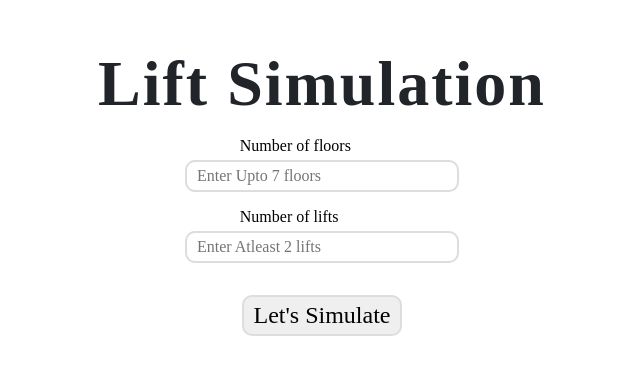
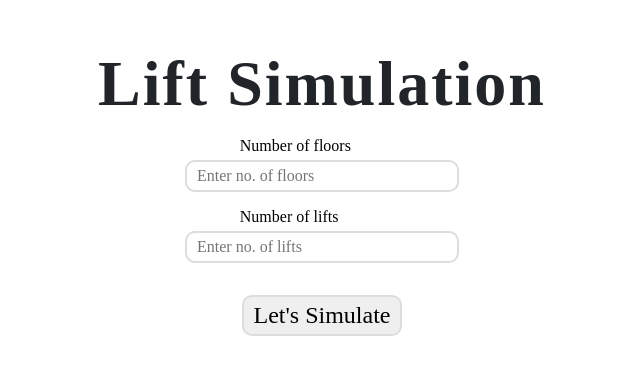
Before and after one commit to DedSec2050/Web_Dev_dump_Lift_simulation_v3, a plain HTML site: page index.html in a window 1280 px wide. Shown: the part 209-584 px from the top of the page, 318-958 px from the left. Drawn offline with Linux system fonts and the light colour scheme.

Commit message:
Updated repo

```diff
--- a/index.html
+++ b/index.html
@@ -14,11 +14,11 @@
       <h1 class="page-heading">Lift Simulation</h1>
       <div class="noOfFloor input_container">
         <label for="floorNumber">Number of floors</label>
-        <input type="Number" id="floorNumber" class="lift-sim_input" placeholder="Enter Upto 7 floors" required/>
+        <input type="Number" id="floorNumber" class="lift-sim_input" placeholder="Enter no. of floors" required/>
       </div>
       <div class="noOfLift input_container">
         <label for="liftNumber">Number of lifts</label>
-        <input type="Number" id="liftNumber" class="lift-sim_input"  placeholder="Enter Atleast 2 lifts" required/>
+        <input type="Number" id="liftNumber" class="lift-sim_input"  placeholder="Enter no. of lifts" required/>
       </div>
       <button class="createLiftFloorButton">Let's Simulate</button>
     </div>
--- a/main.js
+++ b/main.js
@@ -39,7 +39,6 @@ function hideSecondPage() {
 
 }
 
-//Now Lets create a floor
 
 /* <div class="box">
 <div class="buttonLift">
```
